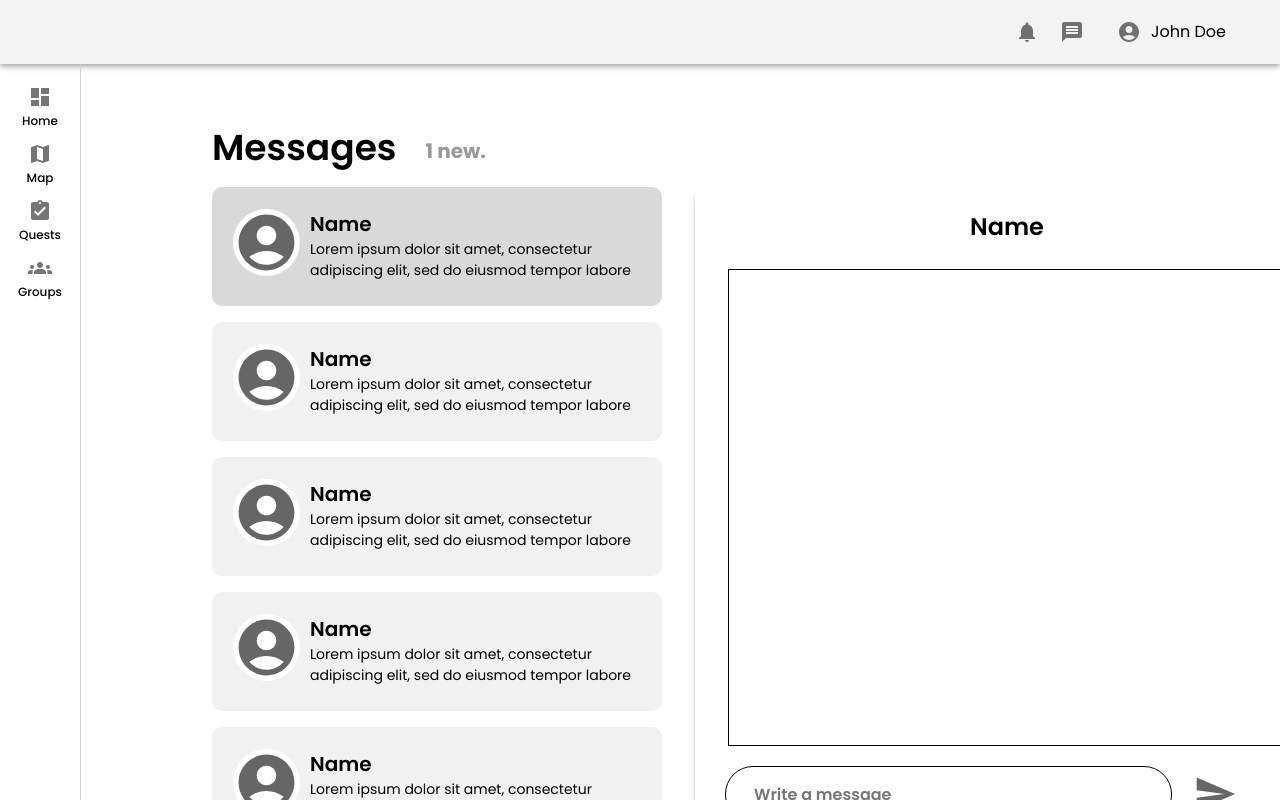
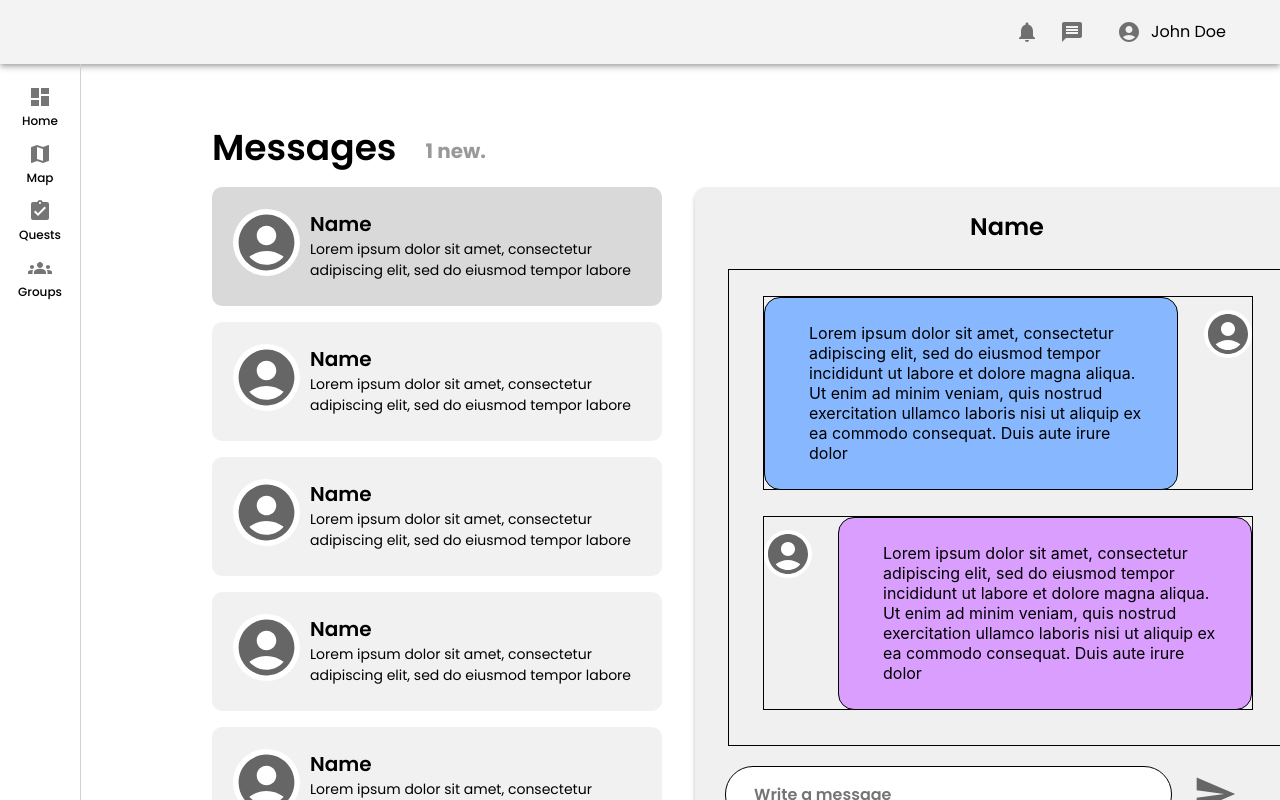
Before and after one commit to sandeep-bh-dev/Coquest-WebApp, a React (Create React App) app in the folder frontend/: page /message in a window 1280 px wide. Shown: the top 800 px of the page. Built offline with nearby package versions, Linux system fonts and the light colour scheme.

Commit message:
finished all the hardcode part

```diff
--- a/frontend/src/pages/Message/Message.tsx
+++ b/frontend/src/pages/Message/Message.tsx
@@ -7,6 +7,11 @@ import { styled } from "@mui/material/styles";
 
 const StyledIcon = styled(AccountCircleIcon)({
 	fontSize: 67,
+	color: "#666666",
+});
+
+const StyledMessageIcon = styled(AccountCircleIcon)({
+	fontSize: 48,
 	color: "#666666",
 });
 
@@ -106,7 +111,55 @@ const Message = () => {
 					<div
 						className="chat-container"
 						style={{ border: "1px solid black" }}
-					></div>
+					>
+						<div
+							className="chat-content-container-from-this-user"
+							style={{ border: "1px solid black" }}
+						>
+							<div
+								className="chat-message-content-from-this-user"
+								style={{ border: "1px solid black" }}
+							>
+								{" "}
+								<div className="chat-message-content-inner">
+									Lorem ipsum dolor sit amet, consectetur
+									adipiscing elit, sed do eiusmod tempor
+									incididunt ut labore et dolore magna aliqua.
+									Ut enim ad minim veniam, quis nostrud
+									exercitation ullamco laboris nisi ut aliquip
+									ex ea commodo consequat. Duis aute irure
+									dolor
+								</div>
+							</div>
+							<div className="message-icon-div">
+								<StyledMessageIcon />
+							</div>
+						</div>
+						<div
+							className="chat-content-container-from-other-user"
+							style={{ border: "1px solid black" }}
+						>
+							<div className="message-icon-div">
+								<StyledMessageIcon />
+							</div>
+
+							<div
+								className="chat-message-content-from-other-user"
+								style={{ border: "1px solid black" }}
+							>
+								{" "}
+								<div className="chat-message-content-inner">
+									Lorem ipsum dolor sit amet, consectetur
+									adipiscing elit, sed do eiusmod tempor
+									incididunt ut labore et dolore magna aliqua.
+									Ut enim ad minim veniam, quis nostrud
+									exercitation ullamco laboris nisi ut aliquip
+									ex ea commodo consequat. Duis aute irure
+									dolor
+								</div>
+							</div>
+						</div>
+					</div>
 					<div className="chat-input-div">
 						<InputField />
 						<SentButton />
--- a/frontend/src/pages/Message/style.css
+++ b/frontend/src/pages/Message/style.css
@@ -100,6 +100,7 @@
 	float: right;
 	border-radius: 10px;
 	box-shadow: 0px 4px 4px rgba(0, 0, 0, 0.25);
+	background-color: #f0f0f0;
 }
 .chat-name-div {
 	width: 74px;
@@ -124,6 +125,49 @@
 	width: 558px;
 	height: 475px;
 }
+.chat-content-container-from-this-user {
+	width: 488px;
+	height: 192px;
+	margin-left: 34px;
+	margin-top: 26px;
+	display: flex;
+}
+.chat-content-container-from-other-user {
+	width: 488px;
+	height: 192px;
+	margin-left: 34px;
+	margin-top: 26px;
+	display: flex;
+}
+.message-icon-div {
+	width: 48px;
+	height: 48px;
+	background: #ffffff;
+	border-radius: 100%;
+	align-items: center;
+	justify-content: center;
+	margin-top: 13px;
+}
+.chat-message-content-from-other-user {
+	width: 432px;
+	height: 191px;
+	border-radius: 16px;
+	background-color: #da9eff;
+	margin-left: 26px;
+}
+.chat-message-content-from-this-user {
+	width: 432px;
+	height: 191px;
+	border-radius: 16px;
+	background-color: #86b7ff;
+	margin-right: 26px;
+}
+.chat-message-content-inner {
+	margin-left: 44px;
+	margin-right: 26px;
+	margin-top: 25px;
+	margin-bottom: 23px;
+}
 .chat-input-div {
 	display: flex;
 	width: 520px;
```
